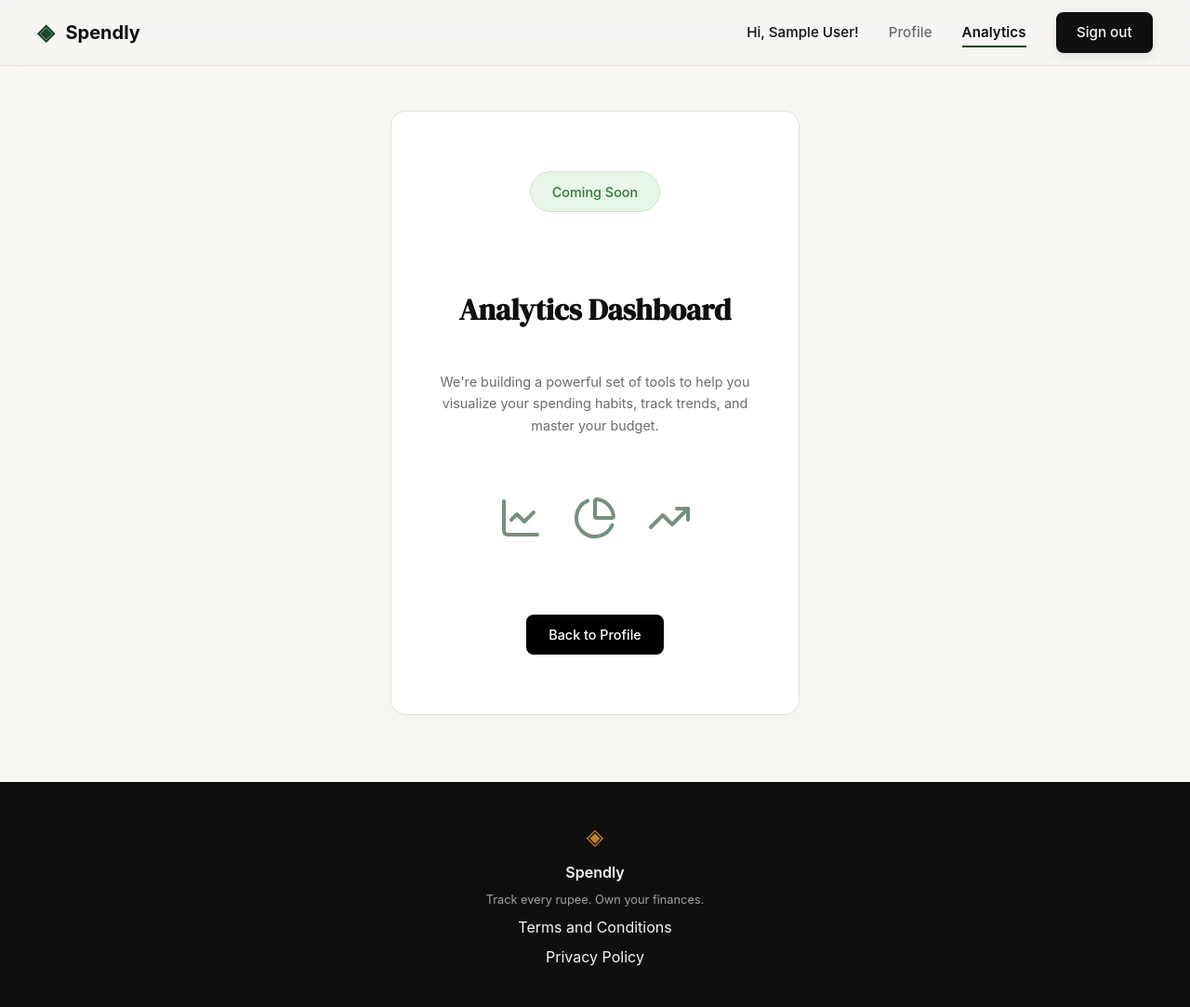
After one commit to Kshitiz-Malviya9020/spendly, a Flask app: page /analytics in a window 1280 px wide. The commit adds this page. Shown: the whole page at 93% size. Run offline with Flask 3, Linux system fonts and the light colour scheme; the visitor is signed in with stand-in values (Sample User, id 1).

Commit message:
created analytics(coming soon) feature

```diff
--- a/app.py
+++ b/app.py
@@ -211,6 +211,13 @@ def profile():
     )
 
 
+@app.route("/analytics")
+def analytics():
+    if not session.get("user_id"):
+        return redirect(url_for("login"))
+    return render_template("analytics.html")
+
+
 @app.route("/expenses/add")
 def add_expense():
     return "Add expense — coming in Step 7"
--- a/static/css/style.css
+++ b/static/css/style.css
@@ -128,6 +128,15 @@ a { color: inherit; text-decoration: none; }
 }
 
 .nav-links a:not(.nav-cta):hover::after {
+    width: 100%;
+}
+
+.nav-links a.active {
+    color: var(--ink);
+    font-weight: 600;
+}
+
+.nav-links a.active::after {
     width: 100%;
 }
 
--- /dev/null
+++ b/templates/analytics.html
@@ -0,0 +1,29 @@
+{% extends "base.html" %}
+
+{% block title %}Analytics - Spendly{% endblock %}
+
+{% block content %}
+<section class="auth-section">
+    <div class="auth-container" style="text-align: center;">
+        <div class="auth-card" style="padding: 4rem 2rem; display: flex; flex-direction: column; align-items: center; gap: 2rem;">
+            <span class="hero-badge">Coming Soon</span>
+
+            <h1 class="auth-title" style="margin-bottom: 0.5rem;">Analytics Dashboard</h1>
+
+            <p class="auth-subtitle" style="max-width: 500px; margin: 0 auto 2rem auto;">
+                We're building a powerful set of tools to help you visualize your spending habits, track trends, and master your budget.
+            </p>
+
+            <div style="display: flex; gap: 2rem; margin-bottom: 3rem; color: var(--accent); opacity: 0.6;">
+                <i data-lucide="line-chart" style="width: 48px; height: 48px;"></i>
+                <i data-lucide="pie-chart" style="width: 48px; height: 48px;"></i>
+                <i data-lucide="trending-up" style="width: 48px; height: 48px;"></i>
+            </div>
+
+            <a href="{{ url_for('profile') }}" class="btn-ghost">
+                Back to Profile
+            </a>
+        </div>
+    </div>
+</section>
+{% endblock %}
--- a/templates/base.html
+++ b/templates/base.html
@@ -22,7 +22,8 @@
             <div class="nav-links">
                 {% if session.get('user_id') %}
                     <span class="nav-user">Hi, {{ session.get('user_name', 'User') }}!</span>
-                    <a href="{{ url_for('profile') }}">Profile</a>
+                    <a href="{{ url_for('profile') }}" class="{{ 'active' if request.endpoint == 'profile' else '' }}">Profile</a>
+                    <a href="{{ url_for('analytics') }}" class="{{ 'active' if request.endpoint == 'analytics' else '' }}">Analytics</a>
                     <a href="{{ url_for('logout') }}" class="nav-cta">Sign out</a>
                 {% else %}
                     <a href="{{ url_for('login') }}">Sign in</a>
```
Also changed, not shown: tests/test_07-analytics.py (added, +68 -0 lines), .claude/specs/07-analytics.md (added).
